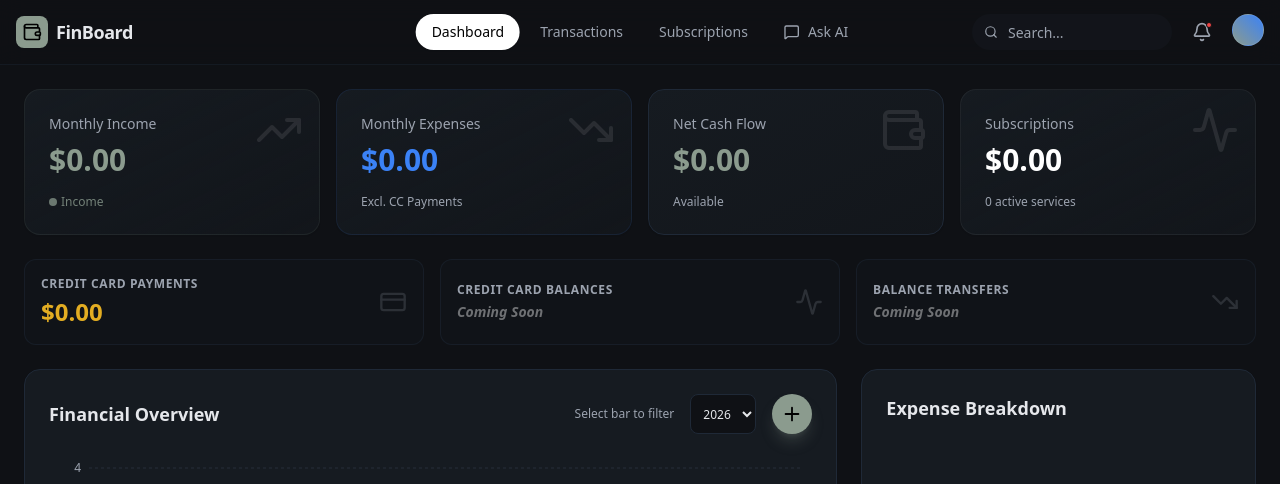
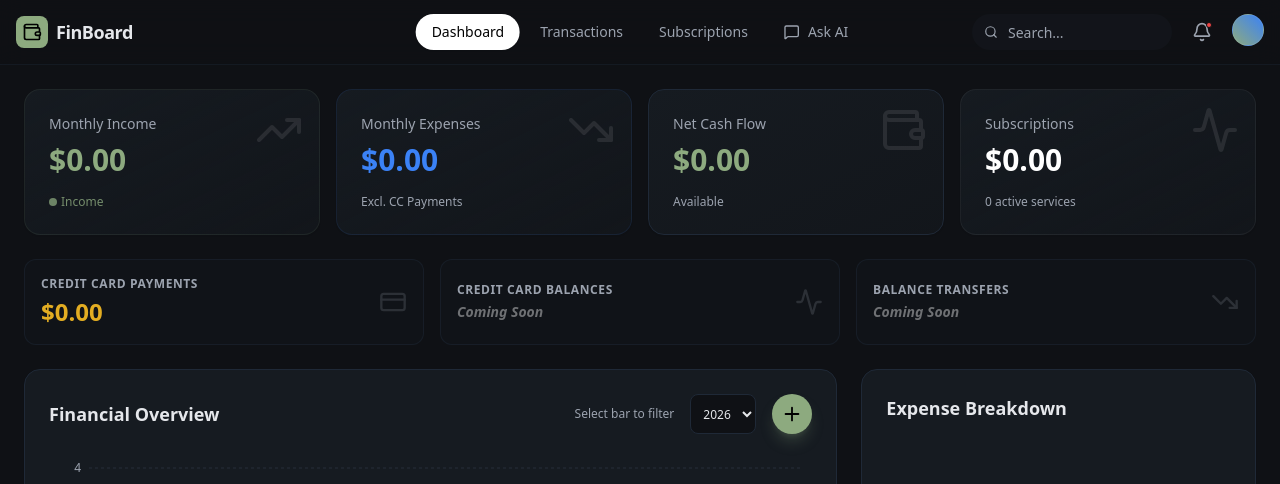
Before and after one commit to atnwl/finance-dashboard-gemini, a React (Vite) app: page / in a window 1280 px wide. Shown: the top 484 px of the page. Built offline with nearby package versions, Linux system fonts and the light colour scheme.

Commit message:
Update primary theme to Moss Green (#8DAA7F)

```diff
--- a/tailwind.config.js
+++ b/tailwind.config.js
@@ -11,7 +11,7 @@ export default {
         // Custom colors based on the "Paier" image
         background: '#0F1115',
         card: '#161B21',
-        primary: '#8B9B8E', // Eucalyptus muted green
+        primary: '#8DAA7F', // Moss Green (high pigment)
         secondary: '#3B82F6', // Blue accent for some elements
         text: '#E5E7EB',
         muted: '#9CA3AF',
```
